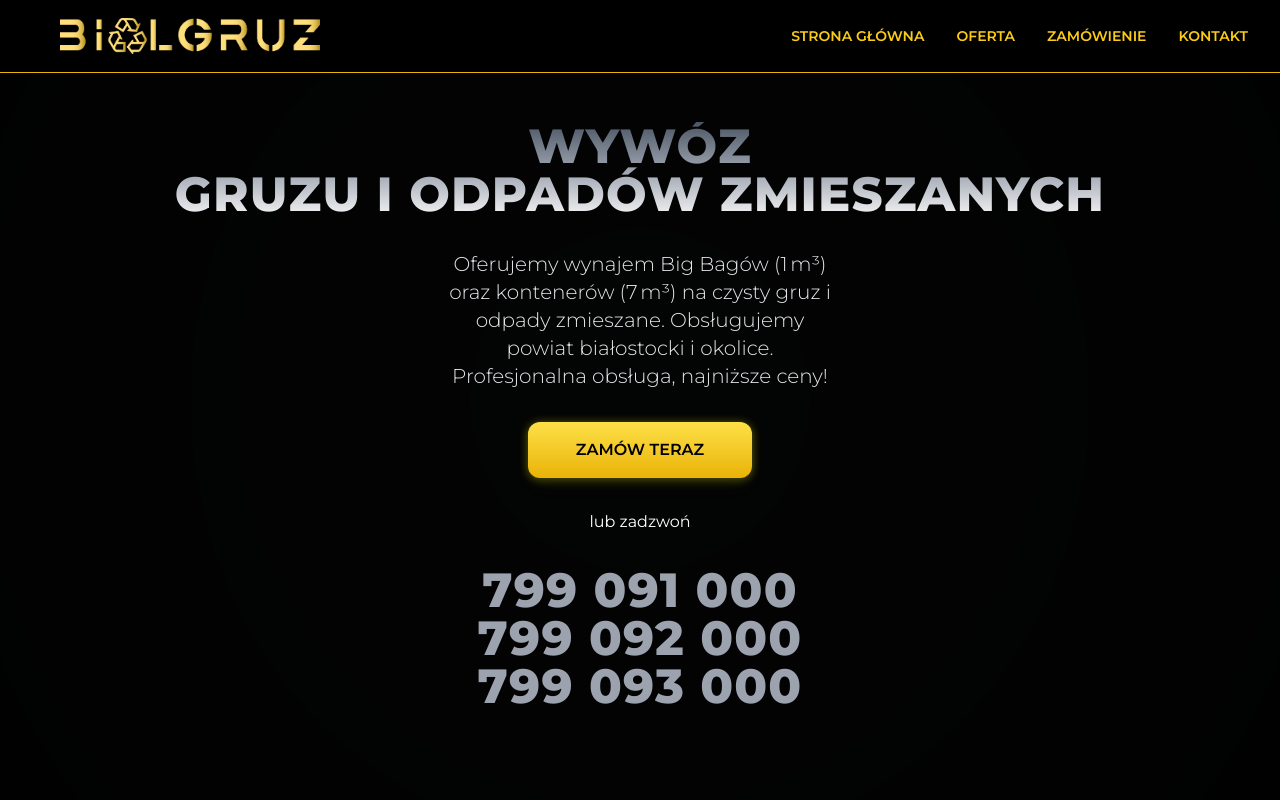
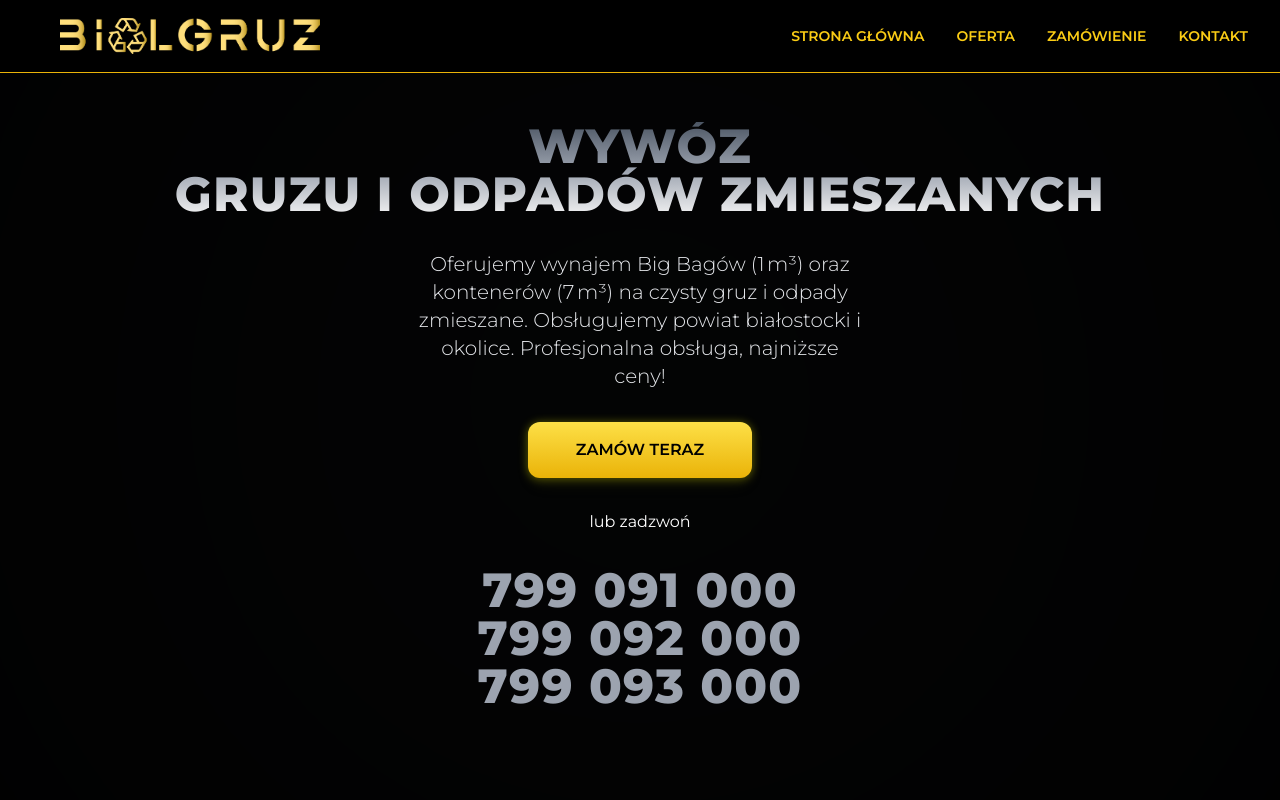
Before and after one commit to JakubPaszko2001/bialgruz, a React (Create React App) app: page / in a window 1280 px wide. Shown: the top 800 px of the page. Built offline with nearby package versions, Linux system fonts and the light colour scheme.

Commit message:
performance paragrafu

```diff
--- a/src/Components/MainPage.jsx
+++ b/src/Components/MainPage.jsx
@@ -13,7 +13,7 @@ const MainPage = () => {
         WYWÓZ <br /> GRUZU I ODPADÓW ZMIESZANYCH
       </h1>
 
-      <p fetchpriority="high" className='text-xl text-gray-200 text-center font-light py-8 max-w-sm mx-auto rounded-lg z-10'>
+      <p fetchpriority="high" className='text-xl text-gray-200 text-center font-light py-8 max-w-md mx-auto z-10'>
         Oferujemy wynajem Big Bagów (1 m³) oraz kontenerów (7 m³) na czysty gruz i odpady zmieszane. Obsługujemy powiat białostocki i okolice. Profesjonalna obsługa, najniższe ceny!
       </p>
 
```
